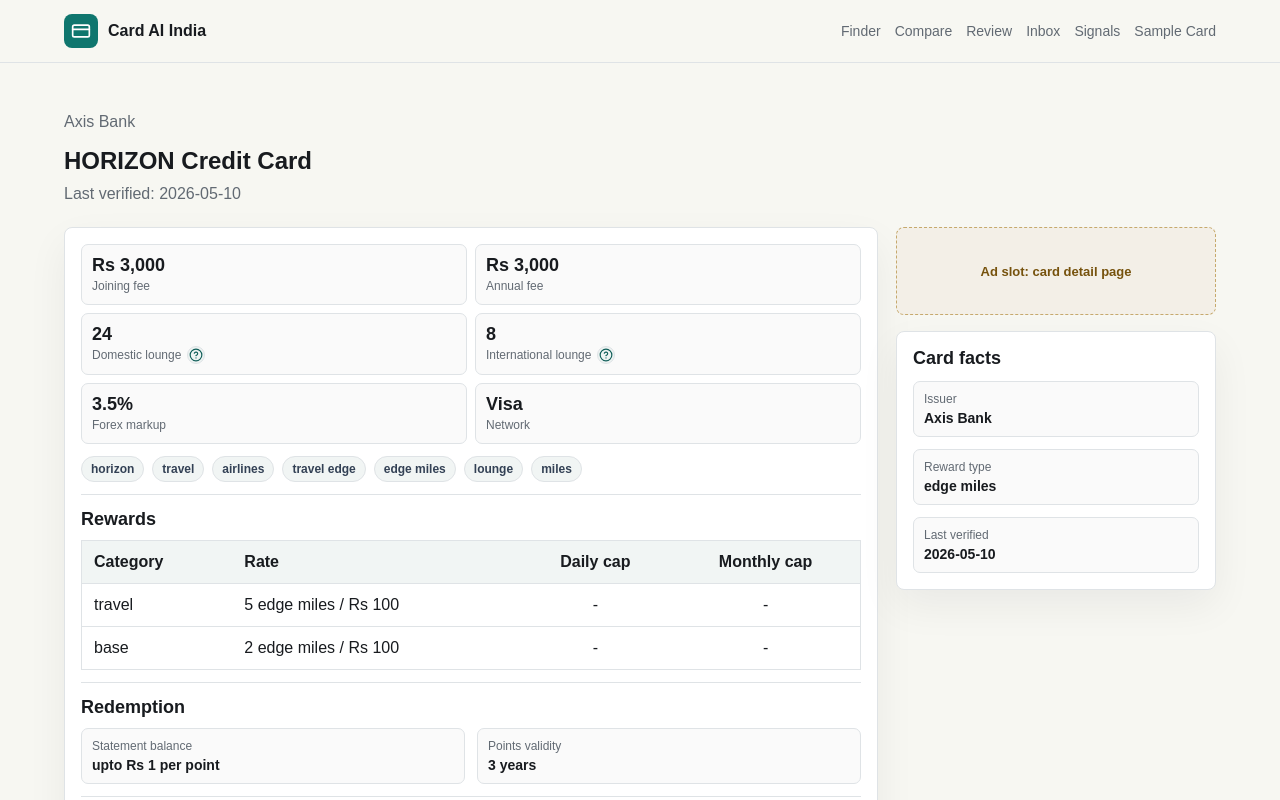
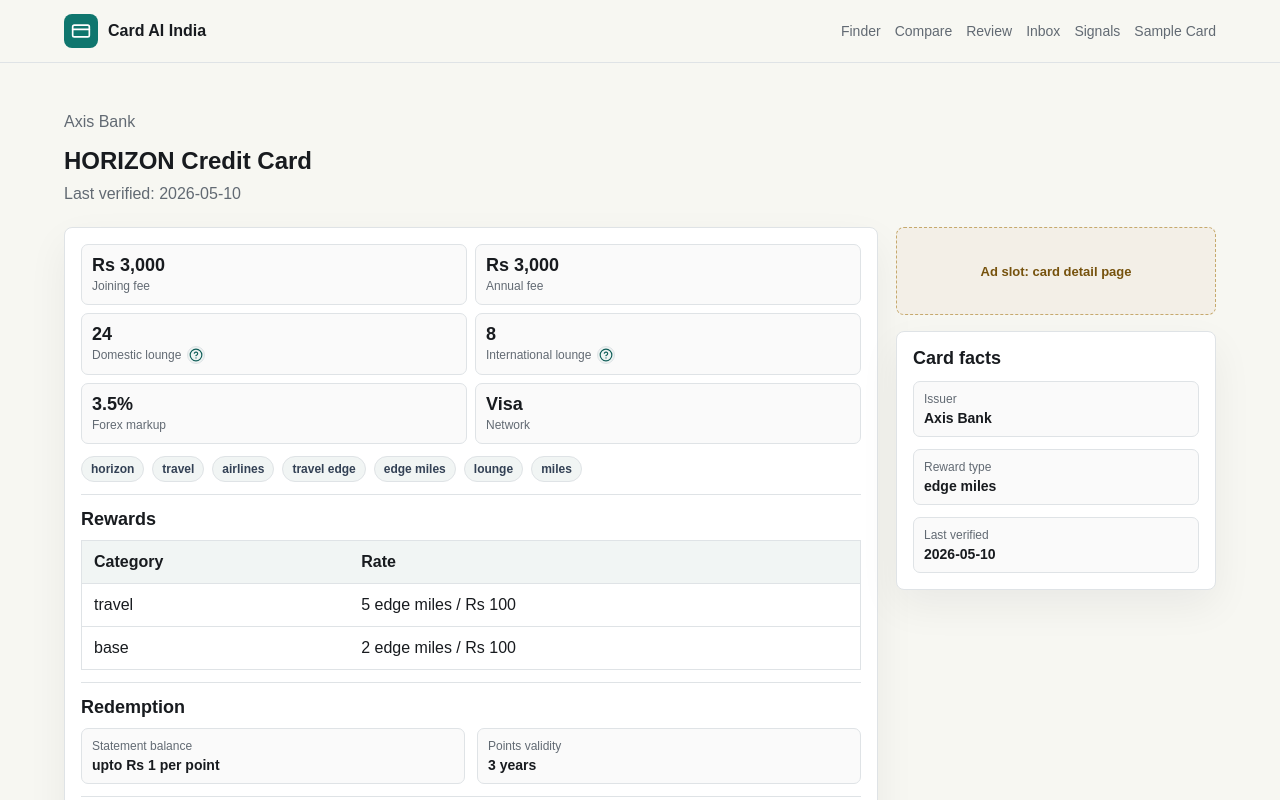
Before and after one commit to nrj1007/simplify-cards, a Next.js app: page /cards/axis-horizon in a window 1280 px wide. Shown: the top 800 px of the page. Built offline with nearby package versions, Linux system fonts and the light colour scheme.

Commit message:
Conditionally hide Daily cap and Monthly cap columns in rewards tables

```diff
--- a/app/cards/[id]/page.tsx
+++ b/app/cards/[id]/page.tsx
@@ -132,6 +132,12 @@
   const showHotelTat = card.redemption?.hotelPartners?.some(
     (partner) => typeof partner.tatDays === "number"
   ) ?? false;
+  const hasDailyCap = card.rewards.some(
+    (reward) => typeof reward.capDaily === "number" && reward.capDaily > 0
+  );
+  const hasMonthlyCap = card.rewards.some(
+    (reward) => typeof reward.capMonthly === "number" && reward.capMonthly > 0
+  );
   const hasMilestoneBenefits = Boolean(card.milestoneBenefits?.length);
   const hasJoiningBenefits = Boolean(card.joiningBenefits?.length);
   const hasRenewalBenefits = Boolean(card.renewalBenefits?.length);
@@ -214,8 +220,8 @@
                   <tr>
                     <th>Category</th>
                     <th>Rate</th>
-                    <th className="cap-column">Daily cap</th>
-                    <th className="cap-column">Monthly cap</th>
+                    {hasDailyCap && <th className="cap-column">Daily cap</th>}
+                    {hasMonthlyCap && <th className="cap-column">Monthly cap</th>}
                   </tr>
                 </thead>
                 <tbody>
@@ -223,8 +229,8 @@
                     <tr key={reward.category}>
                       <td>{reward.displayCategory ?? reward.category}</td>
                       <td>{formatRewardRate(card, reward)}</td>
-                      <td className="cap-column">{formatRewardCap(reward.capDaily, card.rewardType)}</td>
-                      <td className="cap-column">{formatRewardCap(reward.capMonthly, card.rewardType)}</td>
+                      {hasDailyCap && <td className="cap-column">{formatRewardCap(reward.capDaily, card.rewardType)}</td>}
+                      {hasMonthlyCap && <td className="cap-column">{formatRewardCap(reward.capMonthly, card.rewardType)}</td>}
                     </tr>
                   ))}
                 </tbody>
```
Also changed, not shown: app/ask/page.tsx (+10 -4 lines).
